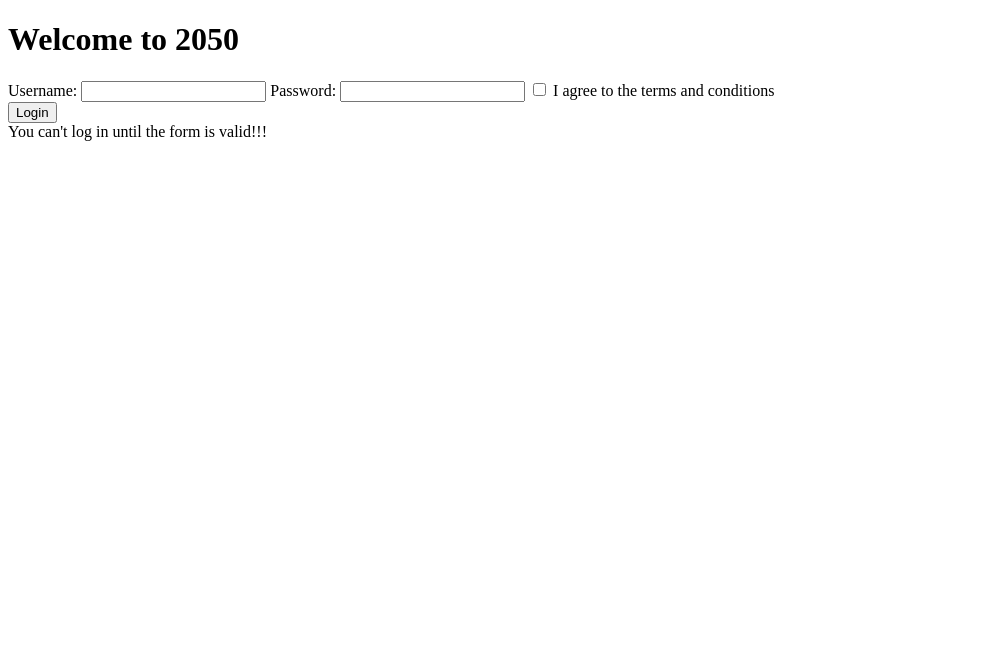
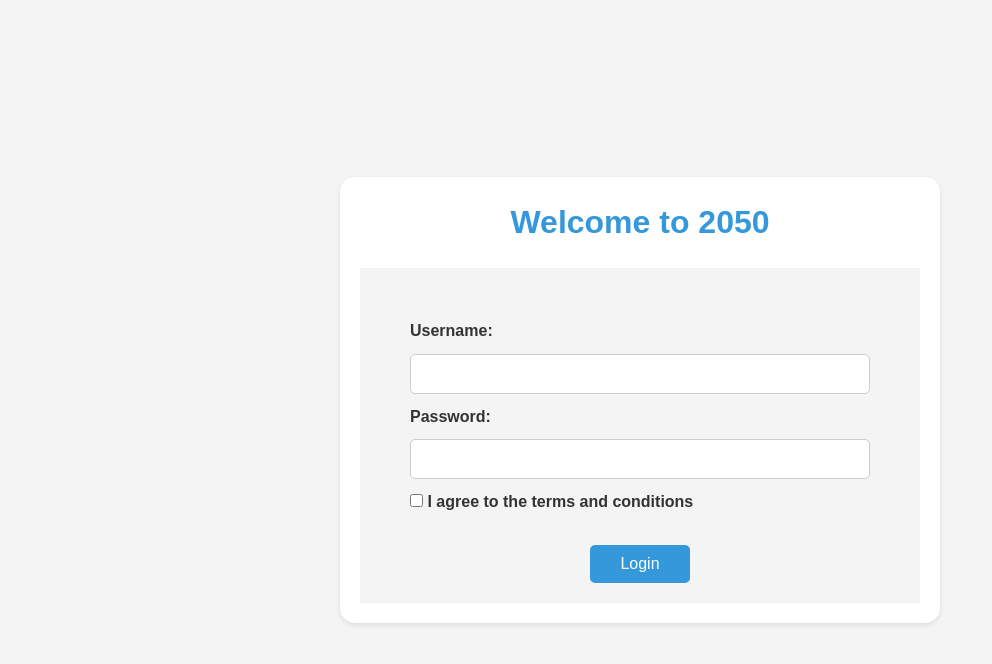
Before and after one commit to mrbenworkshop/2050-login-page, a plain HTML site: page index.html in a window 1280 px wide. Shown: the whole page, without its empty margins (0-992 px from the left). Drawn offline with Linux system fonts and the light colour scheme.

Commit message:
adding styling to the form & editing a line in html file

```diff
--- a/index.html
+++ b/index.html
@@ -23,7 +23,6 @@
             </div>
             <button type="submit">Login</button>
         </form>
-        <div id="message">You can't log in until the form is valid!!!</div>
     </div>
 </body>
 </html>
--- a/style.css
+++ b/style.css
@@ -0,0 +1,89 @@
+* {
+    padding: 0;
+    margin: 0;
+    box-sizing: border-box;
+}
+:root {
+    --primary-color: #3498db;
+    --secondary-color: #2ecc71;
+    --font-color: #333;
+    --background-color: #f4f4f4;
+    --border-radius: 5px;
+}
+
+body {
+    font-family: Arial, sans-serif;
+    background-color: var(--background-color);
+    color: var(--font-color);
+    display: flex;
+    align-items: center;
+    justify-content: center;
+    height: 100vh;
+    line-height: 1.6;
+    padding: 20px;
+}
+.container {
+    display: flex;
+    flex-direction: column;
+    max-width: 400px;
+    background: #fff;
+    padding: 20px;
+    border-radius: var(--border-radius);
+    border-radius: 15px;
+    box-shadow: 0 2px 5px rgba(0,0,0,0.1);
+    max-width: 600px;
+    width: 100%;
+}
+h1 {
+    text-align: center;
+    margin-bottom: 20px;
+    color: var(--primary-color);
+}
+form {
+    display: flex;
+    flex-direction: column;
+    padding: 20px;
+    width: 100%;
+    background-color: var(--background-color);
+}
+form .inputFields {
+    display: flex;
+    flex-direction: column;
+    margin: 15px;
+    padding: 15px;
+    row-gap: 10px;
+}
+.inputFields label {
+    font-weight: bold;
+}
+.inputFields label:hover {
+    color: var(--primary-color);
+    cursor: pointer;
+}
+.inputFields input {
+    padding: 10px;
+    border: 1px solid #ccc;
+    outline: none;
+    font-family: Arial, Helvetica, sans-serif;
+    font-weight: 600;
+    border-radius: var(--border-radius);
+    font-size: 16px;
+}
+.inputFields input:focus {
+    border-color: var(--primary-color);
+}
+button {
+    padding: 10px;
+    background-color: var(--primary-color);
+    color: #fff;
+    width: 100px;
+    align-self: center;
+    border: none;
+    border-radius: var(--border-radius);
+    cursor: pointer;
+    font-size: 16px;
+    transition: background-color 0.3s ease;
+}
+button:hover {
+    background-color: var(--secondary-color);
+}
```
